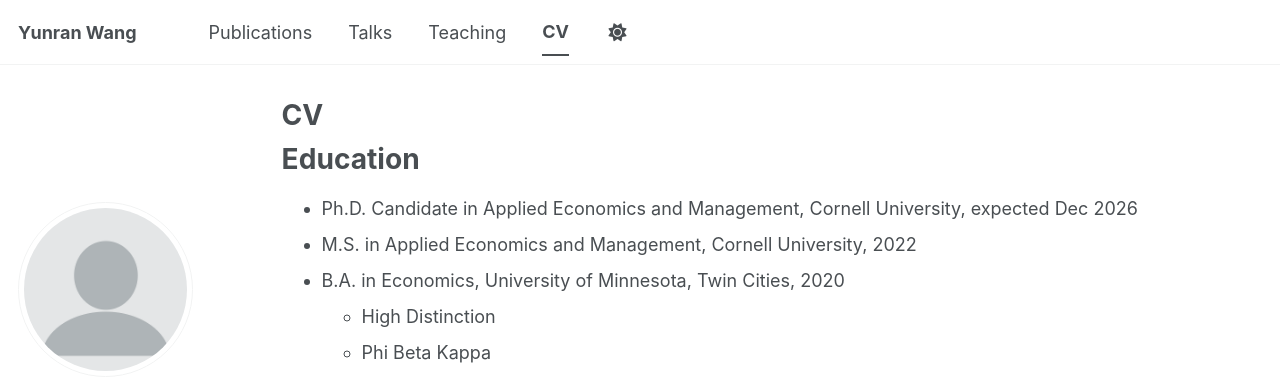
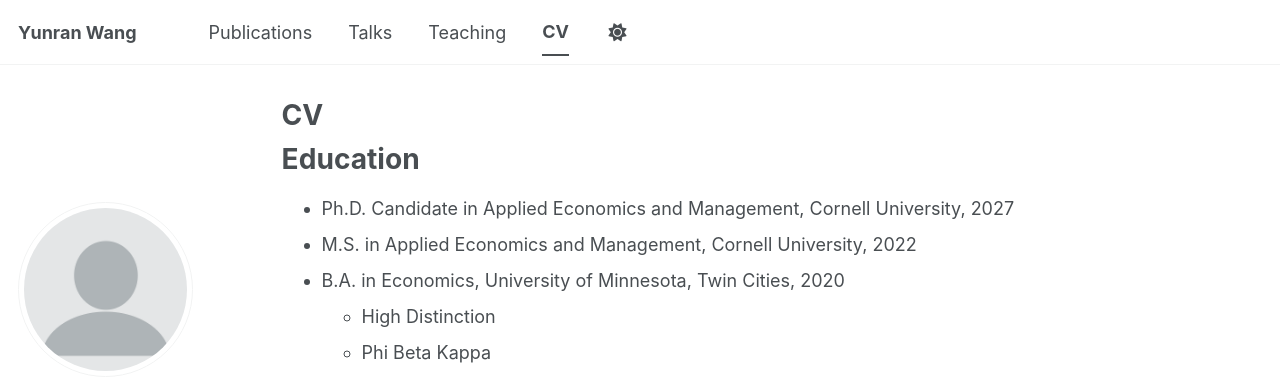
Before and after one commit to wangyunr/wangyunr.github.io, a Jekyll site: the page built from _pages/cv.md, in a window 1280 px wide and 900 px high. Shown: the top 385 px of the window. Built offline with Jekyll 4.4.1, drawn with Linux system fonts in a browser that asks for light colours; a style sheet for code colours, icons or effects is not loaded.

Commit message:
Update CV page

```diff
--- a/_pages/cv.md
+++ b/_pages/cv.md
@@ -11,7 +11,7 @@ redirect_from:
 
 Education
 ======
-* Ph.D. Candidate in Applied Economics and Management, Cornell University, expected Dec 2026
+* Ph.D. Candidate in Applied Economics and Management, Cornell University, 2027
 * M.S. in Applied Economics and Management, Cornell University, 2022
 * B.A. in Economics, University of Minnesota, Twin Cities, 2020
   * High Distinction
```
